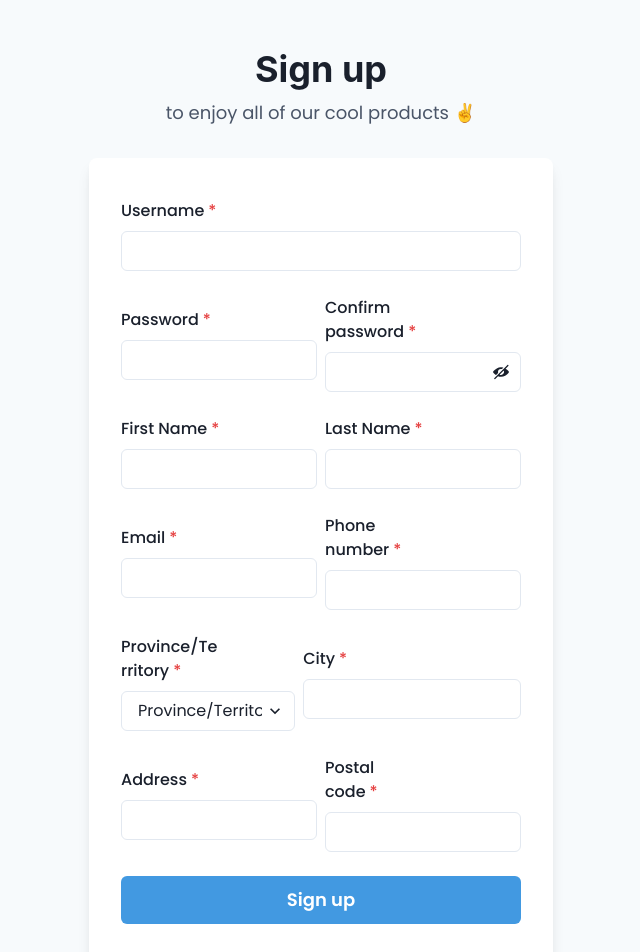
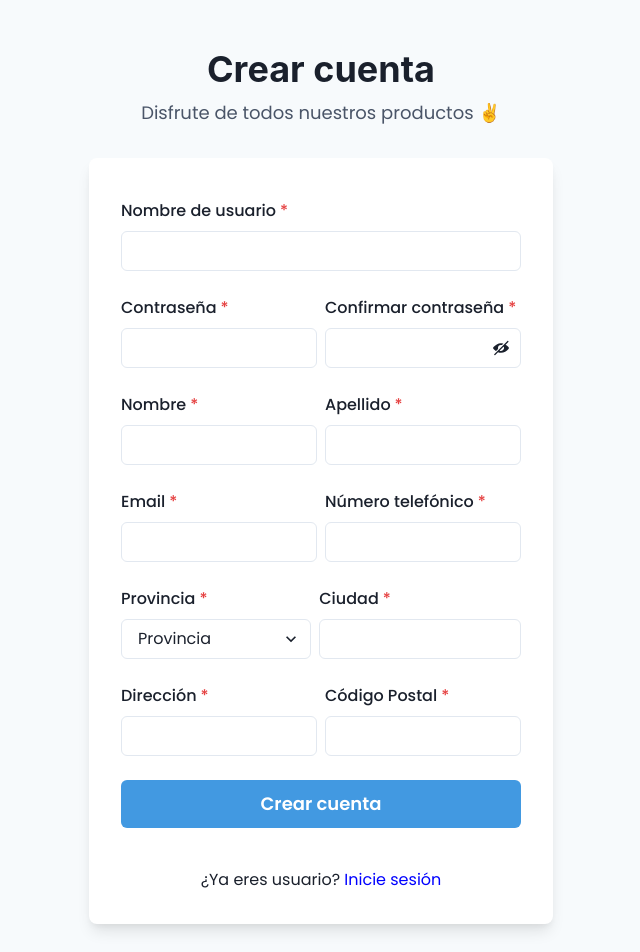
Before and after one commit to zodieth/CLIENT, a React (Create React App) app: page /signup in a window 1280 px wide. Shown: the top 952 px of the page, without its empty margins (319-959 px from the left). Built offline with nearby package versions, Linux system fonts and the light colour scheme.

Commit message:
Moneda e idioma modificados

```diff
--- a/src/components/CartCard/CartCard.tsx
+++ b/src/components/CartCard/CartCard.tsx
@@ -54,7 +54,7 @@ function CartCard(props: any) {
                 <HiOutlinePlusSm />
               </Button>
               <div className={style.price_Delete}>
-                <div className={style.price}> ${total}</div>
+                <div className={style.price}> US${total}</div>
                 <Button
                   colorScheme="red"
                   height={8}
--- a/src/components/Footer/Footer.tsx
+++ b/src/components/Footer/Footer.tsx
@@ -117,7 +117,7 @@ export default function LargeWithNewsletter() {
 
           </Stack>
           <Stack align={"flex-start"}>
-            <ListHeader>¡Recibe Descuentos!</ListHeader>
+            <ListHeader>¡Recibi descuentos y promociones!</ListHeader>
             <Stack direction={"row"}>
               <Input
                 placeholder={"Ingrese email"}
--- a/src/components/ProductCard/ProductCard.tsx
+++ b/src/components/ProductCard/ProductCard.tsx
@@ -139,7 +139,7 @@ function ProductCard(props: any) {
           </div>
         </div>
         <div className={style.price_Discount}>
-          <div className={style.price}>${props.price}</div>
+          <div className={style.price}>US${props.price}</div>
           <img
             src="https://www.qloud.com.ar/img/a12.svg"
             alt=""
--- a/src/views/SignIn/SignIn.jsx
+++ b/src/views/SignIn/SignIn.jsx
@@ -16,6 +16,7 @@ import { Link } from "react-router-dom";
 import { useState } from "react";
 import { FcGoogle } from "react-icons/fc";
 import { useAuth0 } from "@auth0/auth0-react";
+import style from "./SignIn.module.css"
 
 export default function SimpleCard() {
   const [email, setEmail] = useState("");
@@ -54,9 +55,9 @@ export default function SimpleCard() {
     >
       <Stack spacing={8} mx={"auto"} maxW={"lg"} py={12} px={6}>
         <Stack align={"center"}>
-          <Heading fontSize={"4xl"}>Sign in to your account</Heading>
+          <Heading fontSize={"3xl"}>Inicie sesión con una cuenta</Heading>
           <Text fontSize={"lg"} color={"gray.600"}>
-            to enjoy all of our cool products ✌️
+          Disfrute de todos nuestros productos ✌️
           </Text>
         </Stack>
         <Box
@@ -67,7 +68,7 @@ export default function SimpleCard() {
         >
           <Stack spacing={4}>
             <FormControl id="email">
-              <FormLabel>Email address</FormLabel>
+              <FormLabel className={style.direccion}>Dirección de correo electrónico</FormLabel>
               <Input
                 type="email"
                 onChange={(e) => {
@@ -76,7 +77,7 @@ export default function SimpleCard() {
               />
             </FormControl>
             <FormControl id="password">
-              <FormLabel>Password</FormLabel>
+              <FormLabel>Contraseña</FormLabel>
               <Input
                 type="password"
                 onChange={(e) => {
@@ -90,12 +91,12 @@ export default function SimpleCard() {
                 align={"start"}
                 justify={"space-between"}
               >
-                <Checkbox>Remember me</Checkbox>
-                <Link color={"blue.400"}>Forgot password?</Link>
+                <Checkbox>Recuérdame</Checkbox>
+
               </Stack>
               <Button w={"full"} variant={"outline"} leftIcon={<FcGoogle />}>
                 <Center>
-                  <Text onClick={handleLogin}>Sign in with Google</Text>
+                  <Text onClick={handleLogin}>Inicia sesión con Google</Text>
                 </Center>
               </Button>
 
@@ -109,6 +110,7 @@ export default function SimpleCard() {
                 }
               >
                 <Button
+                className={style.iniciosesion}
                   width={"full"}
                   bg={"blue.400"}
                   color={"white"}
@@ -116,18 +118,23 @@ export default function SimpleCard() {
                     bg: "blue.500",
                   }}
                 >
-                  Sign in
+                  Iniciar sesión
                 </Button>
               </Link>
+
+              <Stack classname={style.olvido}>
+                <Link  color={"blue.400"}>¿Olvidaste tu contraseña?</Link>
+              </Stack>
+
               <Stack pt={6}>
                 <Text align={"center"}>
-                  Don't you have a user?{" "}
+                ¿No tienes un usuario?{" "}
                   <Link
                     style={{ color: "blue" }}
                     to="/signup"
                     color={"blue.400"}
                   >
-                    Sign Up
+                    Crear usuario
                   </Link>
                 </Text>
               </Stack>
--- /dev/null
+++ b/src/views/SignIn/SignIn.module.css
@@ -0,0 +1,11 @@
+.direccion {
+    width: 100%
+}
+
+
+
+.olvido{
+    position: absolute;
+    right: 20px;
+    margin: 0 auto;
+}
--- /dev/null
+++ b/src/views/SignUp/SignUp.module.css
@@ -0,0 +1,3 @@
+.largo {
+    width: 100%
+}
--- a/src/views/SignUp/SignUp.tsx
+++ b/src/views/SignUp/SignUp.tsx
@@ -17,6 +17,7 @@ import {
 import { Link } from "react-router-dom";
 import { useState, useEffect } from "react";
 import { ViewIcon, ViewOffIcon } from "@chakra-ui/icons";
+import style from "./SignUp.module.css"
 
 export default function SignupCard() {
   const [userName, setUserName] = useState("");
@@ -109,10 +110,10 @@ export default function SignupCard() {
       <Stack spacing={8} mx={"auto"} maxW={"lg"} py={12} px={6}>
         <Stack align={"center"}>
           <Heading fontSize={"4xl"} textAlign={"center"}>
-            Sign up
+            Crear cuenta
           </Heading>
           <Text fontSize={"lg"} color={"gray.600"}>
-            to enjoy all of our cool products ✌️
+          Disfrute de todos nuestros productos ✌️
           </Text>
         </Stack>
         <Box
@@ -123,14 +124,14 @@ export default function SignupCard() {
         >
           <Stack spacing={4}>
           <FormControl id="email" isRequired>
-              <FormLabel>Username</FormLabel>
+              <FormLabel className={style.largo}>Nombre de usuario</FormLabel>
               <Input type="text" value={userName}
                                   onChange={e => setUserName(e.target.value)}/>
             </FormControl>
             <HStack>
               <Box>
                 <FormControl id="password" isRequired>
-                  <FormLabel>Password</FormLabel>
+                  <FormLabel className={style.largo}>Contraseña</FormLabel>
                     <InputGroup>
                       <Input type={showPassword ? "text" : "password"}
                               value={password}
@@ -142,7 +143,7 @@ export default function SignupCard() {
               </Box>
               <Box>
                 <FormControl id="password" isRequired>
-                  <FormLabel>Confirm password</FormLabel>
+                  <FormLabel className={style.largo}>Confirmar contraseña</FormLabel>
                     <InputGroup>
                       <Input type={showPassword ? "text" : "password"}
                               value={confirmPassword}
@@ -163,7 +164,7 @@ export default function SignupCard() {
             <HStack>
               <Box>
                 <FormControl id="firstName" isRequired>
-                  <FormLabel>First Name</FormLabel>
+                  <FormLabel>Nombre</FormLabel>
                   <Input type="text"
                           value={firstName}
                           onChange={e => setFirstName(e.target.value)}/>
@@ -171,7 +172,7 @@ export default function SignupCard() {
               </Box>
               <Box>
                 <FormControl id="lastName" isRequired>
-                  <FormLabel>Last Name</FormLabel>
+                  <FormLabel>Apellido</FormLabel>
                   <Input type="text"
                           value={lastName}
                           onChange={e => setLastName(e.target.value)}/>
@@ -189,7 +190,7 @@ export default function SignupCard() {
               </Box>
               <Box>
                 <FormControl id="email" isRequired>
-                  <FormLabel>Phone number</FormLabel>
+                  <FormLabel className={style.largo}>Número telefónico</FormLabel>
                   <Input type="tel"
                           value={phoneNumber}
                           onChange={e => setPhoneNumber(e.target.value)}/>
@@ -199,29 +200,40 @@ export default function SignupCard() {
             <HStack>
               <Box>
                 <FormControl id="email" isRequired>
-                  <FormLabel>Province/Territory</FormLabel>
-                  <Select placeholder="Province/Territory"
+                  <FormLabel>Provincia</FormLabel>
+                  <Select  placeholder="Provincia"
                           value={province}
                           onChange={e => setProvince(e.target.value)}>
-                    <option value="Alberta">Alberta</option>
-                    <option value="British Columbia">British Columbia</option>
-                    <option value="Manitoba">Manitoba</option>
-                    <option value="New Brunswick">New Brunswick</option>
-                    <option value="Newfoundland and Labrador">Newfoundland and Labrador</option>
-                    <option value="Northwest Territories">Northwest Territories</option>
-                    <option value="Nova Scotia">Nova Scotia</option>
-                    <option value="Nunavut">Nunavut</option>
-                    <option value="Ontario">Ontario</option>
-                    <option value="Prince Edward Island">Prince Edward Island</option>
-                    <option value="Quebec">Quebec</option>
-                    <option value="Saskatchewan">Saskatchewan</option>
-                    <option value="Yukon">Yukon</option>
+                    <option value="Buenos Aires">Buenos Aires</option>
+                    <option value="Ciudad Autónoma de Buenos Aires">Ciudad Autónoma de Buenos Aires</option>
+                    <option value="Catamarca">Catamarca</option>
+                    <option value="Chaco">Chaco</option>
+                    <option value="Chubut">Chubut</option>
+                    <option value="Córdoba">Córdoba</option>
+                    <option value="Corrientes">Corrientes</option>
+                    <option value="Entre Ríos">Entre Ríos</option>
+                    <option value="Formosa">Formosa</option>
+                    <option value="Jujuy">Jujuy</option>
+                    <option value="La Pampa">La Pampa</option>
+                    <option value="La Rioja">La Rioja</option>
+                    <option value="Mendoza">Mendoza</option>
+                    <option value="Misiones">Misiones</option>
+                    <option value="Neuquén">Neuquén</option>
+                    <option value="Río Negro">Río Negro</option>
+                    <option value="Salta">Salta</option>
+                    <option value="San Juan">San Juan</option>
+                    <option value="San Luis">San Luis</option>
+                    <option value="Santa Cruz">Santa Cruz</option>
+                    <option value="Santa Fe">Santa Fe</option>
+                    <option value="Santiago del Estero">Santiago del Estero</option>
+                    <option value="Tierra del Fuego">Tierra del Fuego</option>
+                    <option value="Tucumán">Tucumán</option>
                   </Select>
                 </FormControl>
               </Box>
               <Box>
                 <FormControl id="email" isRequired>
-                  <FormLabel>City</FormLabel>
+                  <FormLabel>Ciudad</FormLabel>
                   <Input type="text"
                           value={city}
                           onChange={e => setCity(e.target.value)}/>
@@ -231,7 +243,7 @@ export default function SignupCard() {
             <HStack>
               <Box>
                 <FormControl id="email" isRequired>
-                  <FormLabel>Address</FormLabel>
+                  <FormLabel>Dirección</FormLabel>
                   <Input type="text"
                           value={address}
                           onChange={e => setAddress(e.target.value)}/>
@@ -239,7 +251,7 @@ export default function SignupCard() {
               </Box>
               <Box>
                 <FormControl id="email" isRequired>
-                  <FormLabel>Postal code</FormLabel>
+                  <FormLabel className={style.largo}>Código Postal</FormLabel>
                   <Input type="text"
                           value={postalCode}
                           onChange={e => setPostalCode(e.target.value)}/>
@@ -258,14 +270,14 @@ export default function SignupCard() {
                 disabled={!allowSignUp}
                 onClick={handleSignUp}
               >
-                Sign up
+                Crear cuenta
               </Button>
             </Stack>
             <Stack pt={6}>
               <Text align={"center"}>
-                Already a user?{" "}
+                ¿Ya eres usuario?{" "}
                 <Link style={{ color: "blue" }} to="/signin" color={"blue.400"}>
-                  Login
+                  Inicie sesión
                 </Link>
               </Text>
             </Stack>
```
Also changed, not shown: src/components/Cart/Cart.tsx (+7 -1 lines), src/components/Cart/cart.module.css (+7 -0 lines).
